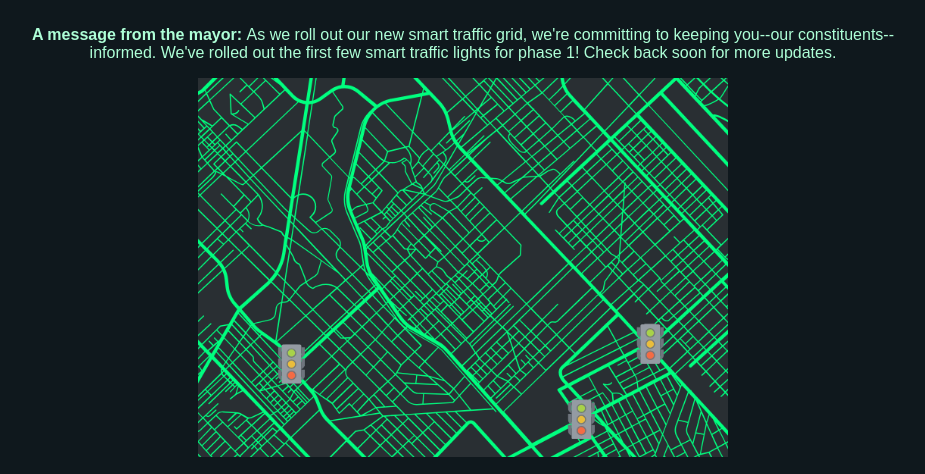
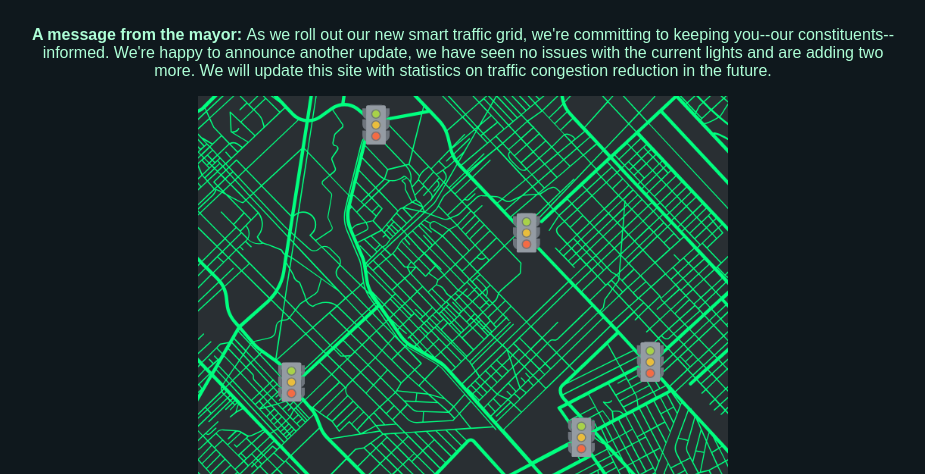
Before and after one commit to gnarkill78/altbackup, a Flask app: page / in a window 1280 px wide. Shown: the part 66-540 px from the top of the page, without its empty margins (177-1102 px from the left). Run offline with Flask 3, Linux system fonts and the light colour scheme.

Commit message:
Up to five lights now

```diff
--- /dev/null
+++ b/static/robots.txt
@@ -0,0 +1 @@
+User-agent: *
--- a/templates/index.html
+++ b/templates/index.html
@@ -41,8 +41,8 @@
     <body>
         <div class="header"><h2>Connected Streets - Live View</h2></div>
         <div class="main">
-            <div><strong>A message from the mayor: </strong>As we roll out our new smart traffic grid, we're committing to keeping you--our constituents--informed. We've rolled out the first few smart traffic lights for phase 1! Check back soon for more updates. </div>
-            <img src="/images/citymap.png" alt="City map showing first phase of smart traffic light deployments">
+            <div><strong>A message from the mayor: </strong>As we roll out our new smart traffic grid, we're committing to keeping you--our constituents--informed. We're happy to announce another update, we have seen no issues with the current lights and are adding two more. We will update this site with statistics on traffic congestion reduction in the future. </div>
+            <img src="/images/citymap.png" alt="City map now fully updated, showing five locations">
         </div>
     </body>
 </html>
```
Also changed, not shown: static/images/citymap.png.
